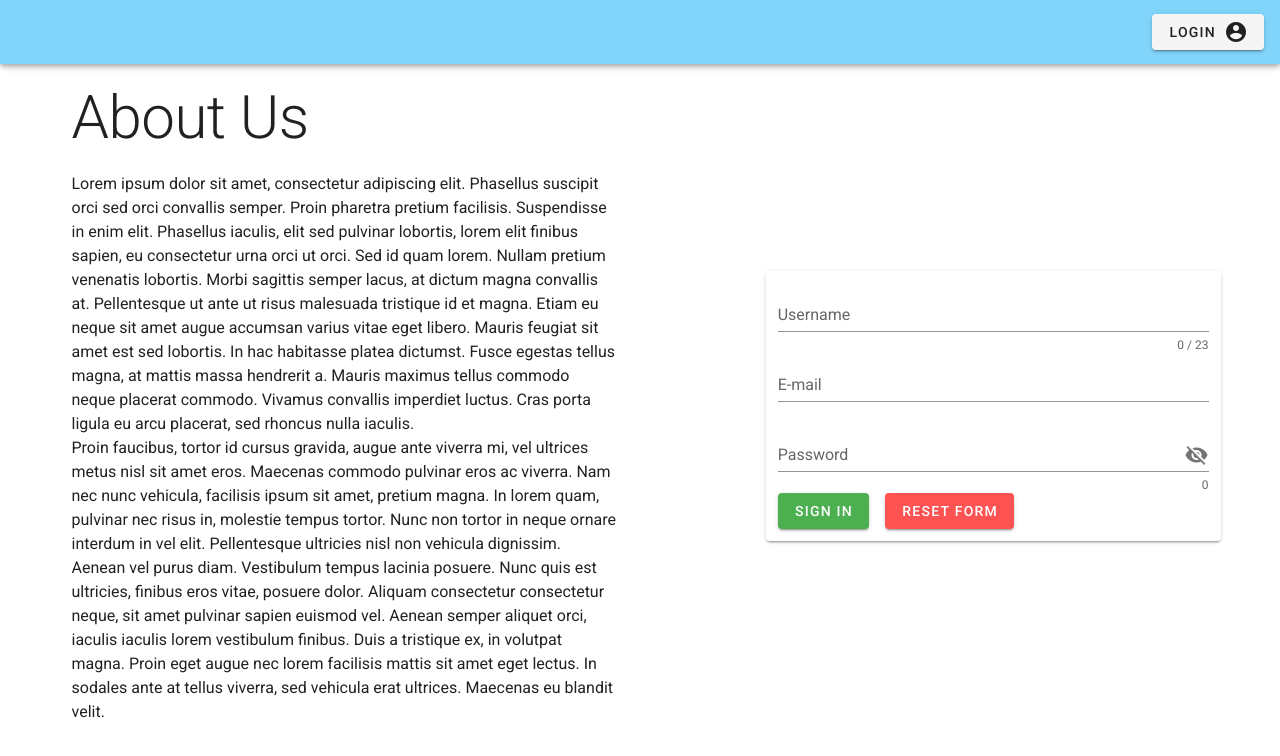
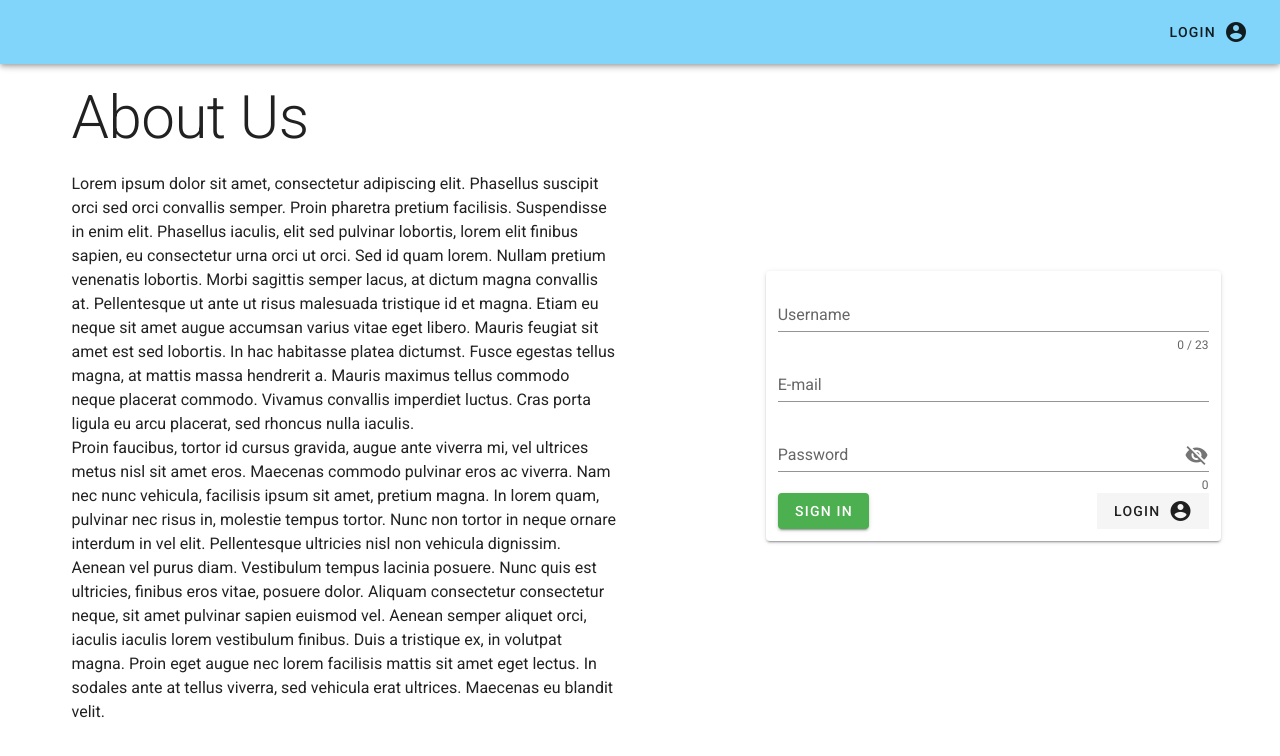
Before and after one commit to euberdeveloper/libhub-webapp, a Vue app: page / in a window 1280 px wide. Shown: the top 756 px of the page. Built offline with nearby package versions, Linux system fonts and the light colour scheme.

Commit message:
style adjustments

```diff
--- a/src/components/SignupForm.vue
+++ b/src/components/SignupForm.vue
@@ -46,11 +46,13 @@
       </v-btn>
 
       <v-btn
-        color="error"
-        class="mr-4"
-        @click="reset"
+        class="float-right"
+        elevation="0"
+        to="login"
+        tile
       >
-        Reset Form
+        <span class="mr-2">Login </span>
+        <v-icon>mdi-account-circle</v-icon>
       </v-btn>
 
     </v-form>
@@ -91,9 +93,6 @@ export default {
         /*
          #TODO add user to the database
         */
-      },
-      reset () {
-        this.$refs.form.reset()
       }
     },
 }
--- a/src/styles/Home.css
+++ b/src/styles/Home.css
@@ -7,6 +7,7 @@
 .signup-form-style {
     align-items: center;
     margin-left: 20%;
+
 }
 
 .login-form-style{
--- a/src/views/Home.vue
+++ b/src/views/Home.vue
@@ -16,9 +16,9 @@
 
       <v-spacer></v-spacer>
 
-      <v-btn to="login">
+      <v-btn to="login" color="#81D4FA" elevation="0" tile>
 
-        <span class="mr-2">Login</span>
+        <span class="mr-2">Login </span>
         <v-icon>mdi-account-circle</v-icon>
       </v-btn>
 
--- a/src/views/Login.vue
+++ b/src/views/Login.vue
@@ -15,9 +15,9 @@
 
       <v-spacer></v-spacer>
 
-      <v-btn to="/">
+      <v-btn to="/" color="#81D4FA" elevation="0" tile>
 
-        <span class="mr-2">Home</span>
+        <span class="mr-2">Home </span>
         <v-icon>mdi-home-circle</v-icon>
       </v-btn>
 
```
